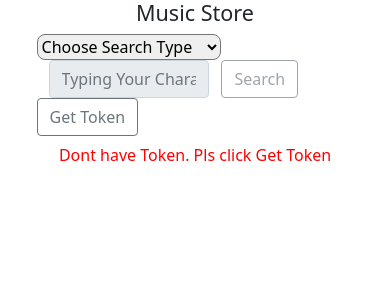
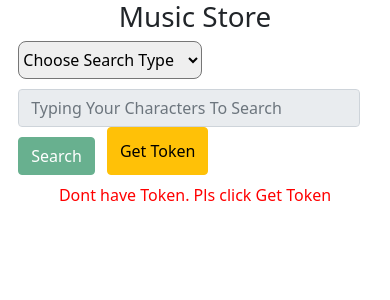
Before and after one commit to NguyenLoc0404/spotify_app, an Angular app: page /music in a window 390 px wide. Shown: the top 300 px of the page. Built offline with nearby package versions, Linux system fonts and the light colour scheme.

Commit message:
reponsive UI

```diff
--- a/src/app/music-store/Service/auth-interceptor.service.ts
+++ b/src/app/music-store/Service/auth-interceptor.service.ts
@@ -14,7 +14,6 @@ export class AuthInterceptorService implements HttpInterceptor {
     request: HttpRequest<any>,
     next: HttpHandler
   ): Observable<HttpEvent<any>> {
-    console.log('request',request);
     return next.handle(request).pipe(
       catchError((err) => {
         if (err instanceof HttpErrorResponse) {
--- a/src/app/music-store/artist-detail/artist-detail.component.html
+++ b/src/app/music-store/artist-detail/artist-detail.component.html
@@ -1,5 +1,5 @@
 <div class="row" style="margin-top: 2%;justify-content: center;">
-    <div class="col-3"  *ngFor="let item of artistsList; let i=index" style="margin-bottom: 2%;"
+    <div class="artist-reponsive"  *ngFor="let item of artistsList; let i=index" style="margin-bottom: 2%;"
         [ngStyle]="{ display: item.display ? 'block': 'none'}" (click)='viewTopTrack(item,i)'>
         <img src="{{item.images[1] && item.images[1].url}}" alt="link erro"
             style="border-radius: 50%;width: 300px;height: 300px;">
--- a/src/app/music-store/artist-detail/artist-detail.component.scss
+++ b/src/app/music-store/artist-detail/artist-detail.component.scss
@@ -0,0 +1,29 @@
+@media screen and (max-width: 1399px) and (min-width: 1200px) {
+    .artist-reponsive {
+        width: 33.33%
+    }
+  }
+
+  @media screen and (max-width: 1199px)  {
+    .artist-reponsive {
+        width: 41.66%;
+    }
+  }
+
+  @media screen and (max-width: 991px)  {
+    .artist-reponsive {
+        width: 50%;
+    }
+  }
+
+  @media screen and (max-width: 767px)  {
+    .artist-reponsive {
+        width: 100%;
+    }
+  }
+
+  @media screen and (min-width: 1400px)  {
+    .artist-reponsive {
+        width: 25%;
+    }
+  }
--- a/src/app/music-store/artist-detail/track-detail/track-detail.component.html
+++ b/src/app/music-store/artist-detail/track-detail/track-detail.component.html
@@ -1,23 +1,17 @@
-<div class="container" >
-    <button *ngIf="tracks && tracks.length > 0 &&( (artistsList && artistsList.length > 0)||(tracksList && tracksList.length > 0))" class="btn btn-warning" style="margin-bottom: 2%;" (click)="backList()">Back</button>
-    <div class="row" *ngFor="let item of tracks">
-        <div class="col-3">
-
-        </div>
-        <div class="col-3">
-            <img src="{{item.album && item.album.images[1] && item.album.images[1].url}}" alt="link erro"
-                style="width: 200px;height: 200px;">
-            <h5 style="font-weight: bold;color: #1855ff;margin-top: 2%;margin-bottom: 0;">{{item.name}}</h5>
-            <p style="margin-bottom: 0;font-weight: 600;"> <span
-                    style="font-weight: 700;color: red;font-size: 20px;">type: </span>
-                {{item.type}}
-            </p>
-        </div>
-        <div class="col-6">
-            <audio controls style="float: left;">
-                <source src="{{item.preview_url}}" type="audio/ogg">
-            </audio>
-
+<button *ngIf="tracks && tracks.length > 0 &&( (artistsList && artistsList.length > 0)||(tracksList && tracksList.length > 0))" class="btn btn-warning" style="margin-bottom: 2%;" (click)="backList()">Back</button>
+<div class="container row">
+    <div class="col-sm-6 col-md-4 col-lg-3" *ngFor="let item of tracks" style="margin-bottom: 10px;">
+        <div class="card" style="width: 13rem;">
+            <img class="card-img-top" src="{{item.album && item.album.images[1] && item.album.images[1].url}}"
+                alt="link erro">
+            <div class="card-body">
+                <p class="card-title" style="font-weight: bold;color: #1855ff;overflow: hidden;text-overflow: ellipsis;white-space: nowrap;margin-bottom: 0;">{{item.name}}</p>
+                <p class="card-text" style="margin-bottom: 10px;">Type: {{item.type}}</p>
+                <audio controls style="width: 100%;margin-bottom: 10px;">
+                    <source src="{{item.preview_url}}" type="audio/ogg">
+                </audio>
+                <a href='{{item.external_urls.spotify}}' class="btn btn-primary">Go to Spotify</a>
+            </div>
         </div>
     </div>
 </div>
--- a/src/app/music-store/music-store.component.html
+++ b/src/app/music-store/music-store.component.html
@@ -1,26 +1,25 @@
 <div class="container" style="text-align: center">
-    <h4>Music Store</h4>
-    <div style="width: 80%; margin: 0 auto;">
+    <h1 >Music Store</h1>
+    <div style="width: 90%; margin: 0 auto;">
         <div class="row">
-            <div class="col-3" style="display: contents;">
-                <select [(ngModel)]="selectedTypeSearch" (change)="changeType()" style="border-radius: 8px;">
+            <div  style="display: contents;">
+                <select class="select-reponsive" [(ngModel)]="selectedTypeSearch" (change)="changeType()" style="border-radius: 8px;">
                     <option *ngFor="let o of options">{{o.name}}</option>
                 </select>
             </div>
-            <form class="col-7" [formGroup]="contactForm">
+            <form class="form-reponsive col-12 col-sm-6 col-md-5 col-lg-7" [formGroup]="contactForm">
                 <input [appHighlight]="returnColor(contactForm.get('name'))" type="text" class="form-control" id="name"
                     placeholder="Typing Your Characters To Search" formControlName="name" />
             </form>
-            <div class="col-2" style="display: contents;">
-                <button class="btn btn-outline-secondary" (click)="searchMusic()" [disabled]="isDiableSearchButton()"
+            <div class="col-12 col-sm-2 col-md-3 col-lg-3" style="display: contents;">
+                <button class="button-reponsive btn btn-success" (click)="searchMusic()" [disabled]="isDiableSearchButton()"
                     type="submit" style="margin-right: 12px;">Search</button>
-                <button  *ngIf="!accessToken || tokenExprise" class="btn btn-outline-secondary" type="button"
-                    (click)="getNewToken()">Get Token</button>
+                <button *ngIf="!accessToken || tokenExprise" class="btn btn-warning" type="button" (click)="getNewToken()">Get Token</button>
             </div>
         </div>
 
         <div *ngIf="contactForm.get('name')?.invalid && contactForm.get('name')?.touched"
-            style="text-align: left;display: contents;color: red;">
+            style="display: contents;color: red;">
 
             <div *ngIf="contactForm.get('name')?.errors?.['required']">
                 Name is required.
--- a/src/app/music-store/music-store.component.scss
+++ b/src/app/music-store/music-store.component.scss
@@ -0,0 +1,16 @@
+@media only screen and (max-width: 767px) {
+    .button-reponsive {
+        margin-top: 10px;
+    }
+}
+
+
+@media only screen and (max-width: 575px) {
+    .form-reponsive {
+        margin-top: 10px;
+        padding-left: 0px;
+    }
+    .select-reponsive{
+        height: 38px;
+    }
+}
--- a/src/app/music-store/music-store.component.ts
+++ b/src/app/music-store/music-store.component.ts
@@ -164,7 +164,3 @@ export class MusicStoreComponent implements OnInit {
 
 
 }
-
-interface Post {
-  content: string;
-}
--- a/src/app/music-store/playlists/playlists.component.html
+++ b/src/app/music-store/playlists/playlists.component.html
@@ -1,5 +1,5 @@
 <div class="row" style="margin-top: 2%;justify-content: center;">
-    <div class="col-3"  *ngFor="let item of playList; let i=index" style="margin-bottom: 2%;"
+    <div class="col-lg-3"  *ngFor="let item of playList; let i=index" style="margin-bottom: 2%;"
         [ngStyle]="{ display: item.display ? 'block': 'none'}" (click)='viewListDetail(item,i)'>
         <img src="{{item.images[1] && item.images[1].url}}" alt="link erro"
             style="border-radius: 50%;width: 300px;height: 300px;">
```
